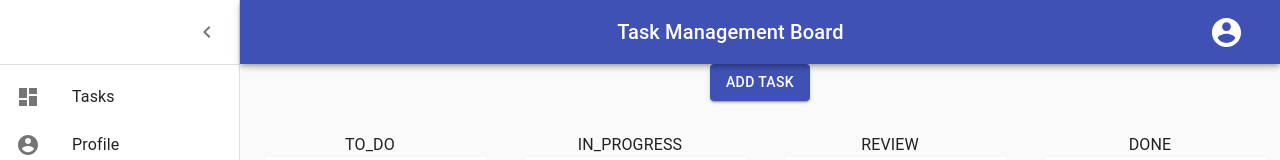
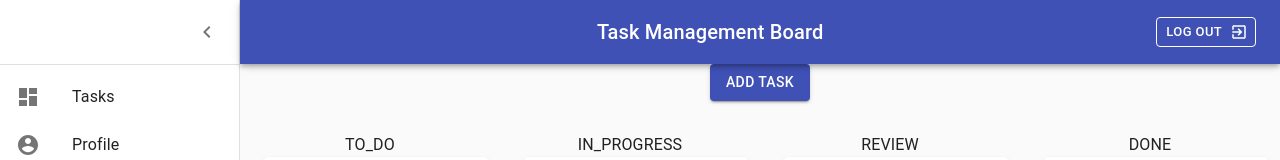
Before and after one commit to CMSC-495-Group-One/TaskManagementUI, a React (Create React App) app: page /tasks in a window 1280 px wide. Shown: the top 160 px of the page. Built offline with nearby package versions, Linux system fonts and the light colour scheme; no server answers; sample sign-in values are in the browser's storage.

Commit message:
Added collapse feature to cards in case desciprtions get too long

```diff
--- a/src/components/taskboard/cards.js
+++ b/src/components/taskboard/cards.js
@@ -4,17 +4,22 @@ import {
     Card,
     CardActionArea,
     CardActions,
+    CardContent,
     Button,
+    IconButton,
     Typography,
     DialogActions,
     Dialog,
     DialogContent,
-    DialogContentText
+    DialogContentText,
+    Collapse
 } from '@material-ui/core'
 import Modal from './modals';
 import { useAuth } from '../../context/AuthProvider';
 import EditIcon from '@material-ui/icons/Edit';
 import DeleteIcon from '@material-ui/icons/Delete';
+import ExpandMoreIcon from '@material-ui/icons/ExpandMore';
+import clsx from 'clsx';
 import EditModal from './editModal';
 import TaskService from '../../services/TaskService';
 
@@ -25,6 +30,9 @@ const useStyles = makeStyles({
   },
   content: {
     padding: '16px',
+  },
+  expandOpen: {
+    transform: 'rotate(180deg)',
   },
 });
 
@@ -37,6 +45,7 @@ export default function Cards({ task, currId}) {
   const [showModal, setShowModal]= useState(false);
   const [showEditModal, setShowEditModal] = useState(false); // Add state for the edit modal
   const [showDelete, setShowDelete]= React.useState(false); // Add state for delete modal
+  const [expanded, setExpanded] = React.useState(true);
 
   const handleClickOpen = () => {
     setShowModal(true);
@@ -60,6 +69,10 @@ export default function Cards({ task, currId}) {
 
   const handleDeleteClose = () => {
     setShowDelete(false);
+  };
+
+  const handleExpandClick = () => {
+    setExpanded(!expanded);
   };
 
   const handleEditTask = async (updatedTask) => {
@@ -108,9 +121,13 @@ export default function Cards({ task, currId}) {
           <Typography color="textSecondary" variant="h6" gutterBottom>
             {title}
           </Typography>
-          <Typography color="textSecondary" variant="body1" gutterBottom>
-            {description}
-          </Typography>
+          <Collapse in={expanded} timeout="auto" unmountOnExit>
+            <CardContent>
+              <Typography paragraph>
+                {description}
+              </Typography>
+            </CardContent>
+          </Collapse>
           <Typography variant="body2" component="p">
             {difficulty}
           </Typography>
@@ -122,10 +139,6 @@ export default function Cards({ task, currId}) {
          description={description}
          difficulty={difficulty}
          status={status}
-         onTitleChange={(e) => setTitle(e.target.value)}
-         onDescriptionChange={(e) => setDescription(e.target.value)}
-         onDifficultyChange={(e) => setDifficulty(e.target.value)}
-         onStatusChange={(e) => setStatus(e.target.value)}
          fieldDisabled={true}
          dialogTitle={"Read Task"}
          />
@@ -140,7 +153,7 @@ export default function Cards({ task, currId}) {
       )}
       {/* Conditionally render the EditIcon */}
       {user && user.userId === userId && (
-          <CardActions>
+          <CardActions style={{justifyContent: 'center'}}>
             <Button size="small" color="primary" onClick={handleEditClick}>
               <EditIcon />
             </Button>
@@ -164,6 +177,16 @@ export default function Cards({ task, currId}) {
             </Dialog>
           </CardActions>
         )}
+      <IconButton
+        className={clsx(classes.expand, {
+          [classes.expandOpen]: expanded,
+        })}
+        onClick={handleExpandClick}
+        aria-expanded={expanded}
+        aria-label="show more"
+      >
+        <ExpandMoreIcon />
+      </IconButton>
     </Card>
   );
 }
--- a/src/components/taskboard/tasks.js
+++ b/src/components/taskboard/tasks.js
@@ -11,23 +11,17 @@ import {
     Typography,
     Divider,
     IconButton,
-    Menu,
-    MenuItem,
-    Badge,
     Container,
     Grid,
     Paper,
     Link,
     Button,
     Dialog,
-    DialogActions,
-    DialogContent,
-    DialogContentText,
-    DialogTitle
+    DialogActions
 } from "@material-ui/core"
 import MenuIcon from '@material-ui/icons/Menu';
 import ChevronLeftIcon from '@material-ui/icons/ChevronLeft';
-import AccountCircleIcon from '@material-ui/icons/AccountCircle';
+import ExitToAppOutlinedIcon from '@material-ui/icons/ExitToAppOutlined';
 import { mainListItems } from './listItems';
 import Modal from './modals';
 import Cards from './cards';
@@ -41,7 +35,7 @@ function Copyright() {
     return (
         <Typography variant="body2" color="textSecondary" align="center">
             {'Copyright © '}
-            <Link color="inherit" href="https://github.com/CMSC-495-Group-One/TaskManagementUI.gi">
+            <Link color="inherit" href="https://github.com/CMSC-495-Group-One/TaskManagementUI.git">
                 Git Repo
             </Link>{' '}
             {new Date().getFullYear()}
@@ -180,22 +174,6 @@ export default function Tasks() {
         setOpen(false);
     };
 
-    const [anchorEl, setAnchorEl] = React.useState(null);
-
-    const handleProfileOpen = (event) => {
-      setAnchorEl(event.currentTarget);
-    };
-
-    const handleProfileClose = () => {
-      setAnchorEl(null);
-    };
-
-    const handleLogout = () => {
-        setAnchorEl(null);
-        localStorage.clear();
-        navigate("/sign-in");
-      };
-
     const [showModal, setShowModal] = useState(false);
     const handleClickOpen = () => {
         setShowModal(true);
@@ -259,7 +237,6 @@ export default function Tasks() {
         }
     };
 
-    const fixedHeightPaper = clsx(classes.paper, classes.fixedHeight);
 
     return (
         <Box className={classes.root}>
@@ -278,18 +255,15 @@ export default function Tasks() {
                     <Typography component="h1" variant="h6" color="inherit" noWrap className={classes.title}>
                         Task Management Board
                     </Typography>
-                    <IconButton color="inherit" aria-controls="simple-menu" aria-haspopup="true" onClick={handleProfileOpen}>
-                        <AccountCircleIcon fontSize="large" />
-                    </IconButton>
-                    <Menu
-                        id="simple-menu"
-                        anchorEl={anchorEl}
-                        keepMounted
-                        open={Boolean(anchorEl)}
-                        onClose={handleProfileClose}
-                    >
-                        <MenuItem onClick={handleLogout}>Logout</MenuItem>
-                    </Menu>
+                    <Button color="inherit" size="small" variant="outlined"
+                            endIcon={<ExitToAppOutlinedIcon/>}
+                            aria-label="Log Out"
+                            onClick={() => {
+                                localStorage.clear();
+                                navigate("/sign-in");
+                            }}>
+                        Log Out
+                    </Button>
                 </Toolbar>
             </AppBar>
             <Drawer
```
